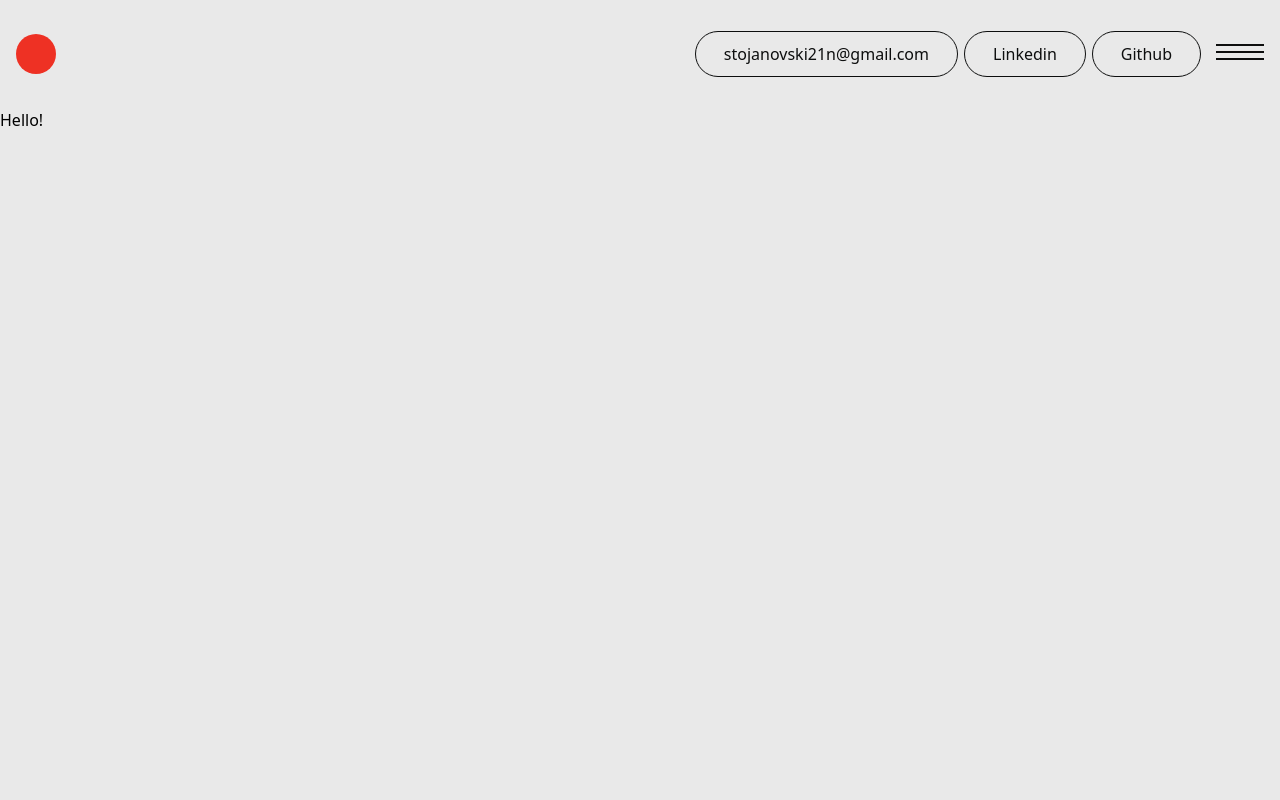
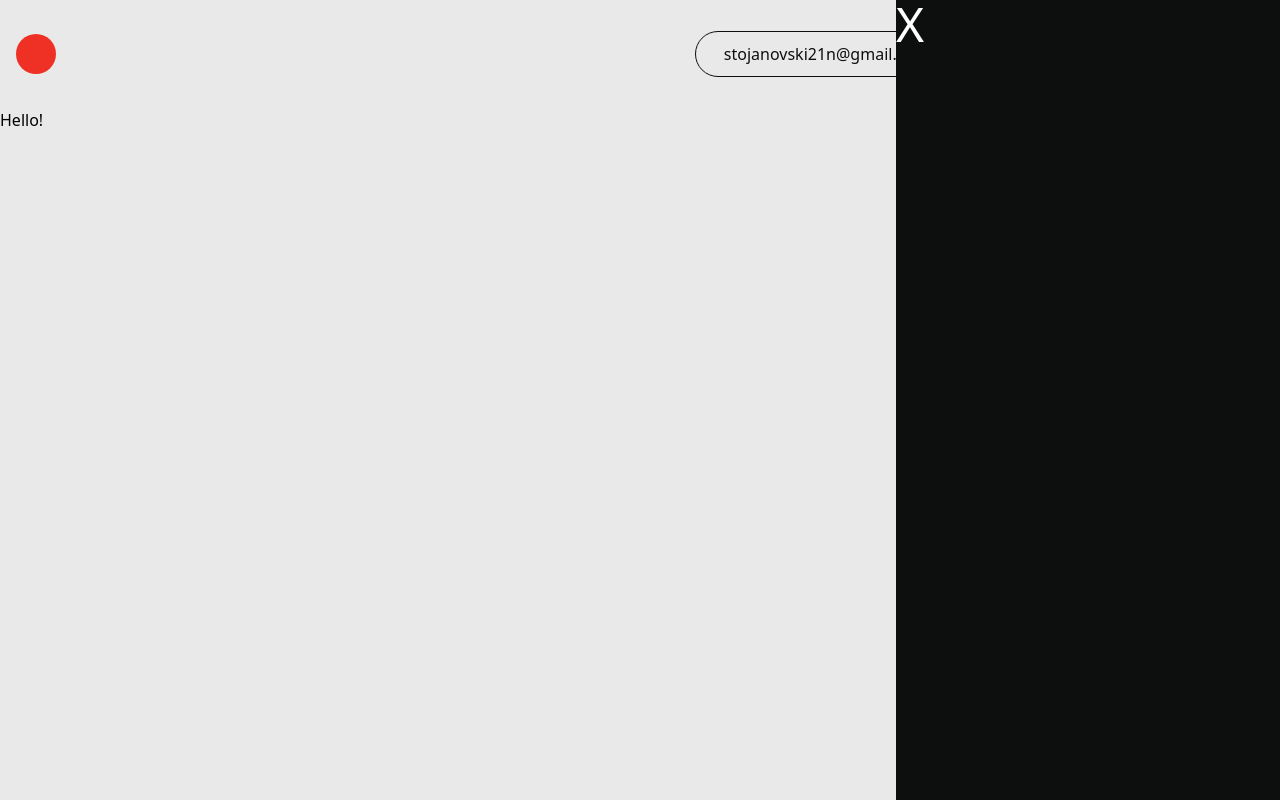
Before and after one commit to Niko21122323/portfolio-project-nikola, a Next.js app: page / in a window 1280 px wide. Both pictures are taken after a click on the button 1240 px from the left and 52 px from the top of the page. Built offline with nearby package versions, Linux system fonts and the light colour scheme.

Commit message:
created the animation for opening and closing the menu

```diff
--- a/app/layout.tsx
+++ b/app/layout.tsx
@@ -26,7 +26,7 @@ export default function RootLayout({
   return (
     <html lang="en">
       <body
-        className={`${geistSans.variable} ${geistMono.variable} antialiased bg-body`}
+        className={`${geistSans.variable} ${geistMono.variable} antialiased bg-body overflow-x-clip`}
       >
         <Navbar />
         {children}
--- a/components/HamburgerMenu.tsx
+++ b/components/HamburgerMenu.tsx
@@ -1,7 +1,8 @@
-const HamburgerMenu = () => {
+const HamburgerMenu = ({ clickEvent }: { clickEvent: () => void }) => {
   return (
     <button
       type="button"
+      onClick={clickEvent}
       className="relative overflow-hidden w-12 h-4 cursor-pointer"
     >
       <div className="absolute top-0 left-0 h-0.5 w-full bg-dark"></div>
--- a/components/Navbar.tsx
+++ b/components/Navbar.tsx
@@ -1,9 +1,44 @@
+"use client";
+
+import { useState } from "react";
+import { motion, AnimatePresence } from "framer-motion";
 import ButtonPrimary from "./ButtonPrimary";
 import HamburgerMenu from "./HamburgerMenu";
 
 const Navbar = () => {
+  const [isMenuOpen, setIsMenuOpen] = useState(false);
+
+  const screenHeight =
+    typeof window !== "undefined" ? window.innerHeight : 1000;
+  const initialPath = `M100 0 L100 ${screenHeight} Q-100 ${screenHeight / 2} 100 0`;
+  const targetPath = `M100 0 L100 ${screenHeight} Q100 ${screenHeight / 2} 100 0`;
+
+  const menuSlide = {
+    initial: { x: "calc(100% + 100px)" },
+    enter: { x: "0", transition: { duration: 0.8, ease: [0.76, 0, 0.24, 1] } },
+    exit: {
+      x: "calc(100% + 100px)",
+      transition: { duration: 0.8, ease: [0.76, 0, 0.24, 1] },
+    },
+  };
+
+  const curve = {
+    initial: {
+      d: initialPath,
+    },
+    enter: {
+      d: targetPath,
+      transition: { duration: 1, ease: [0.76, 0, 0.24, 1] },
+    },
+    exit: {
+      d: initialPath,
+      transition: { duration: 0.8, ease: [0.76, 0, 0.24, 1] },
+    },
+  };
+
   return (
-    <nav>
+    <>
+      <nav className="">
         <div className="container mx-auto px-4">
           <div className="flex items-center justify-between py-8">
             <div className="bg-primary rounded-full size-10"></div>
@@ -11,22 +46,50 @@ const Navbar = () => {
               <div className="w-fit">
                 <ButtonPrimary
                   title="stojanovski21n@gmail.com"
-                link="mainto:stojanovski21n@gmail.com"
+                  link="mailto:stojanovski21n@gmail.com"
                 />
               </div>
               <div className="w-fit">
-              <ButtonPrimary title="Linkedin" link="linkedin.com" />
+                <ButtonPrimary title="Linkedin" link="https://linkedin.com" />
               </div>
               <div className="w-fit">
-              <ButtonPrimary title="Github" link="github.com" />
+                <ButtonPrimary title="Github" link="https://github.com" />
               </div>
               <div className="ml-2">
-              <HamburgerMenu />
+                <HamburgerMenu clickEvent={() => setIsMenuOpen(!isMenuOpen)} />
               </div>
             </div>
           </div>
         </div>
       </nav>
+
+      <AnimatePresence mode="wait">
+        {isMenuOpen && (
+          <motion.aside
+            variants={menuSlide}
+            initial="initial"
+            animate="enter"
+            exit="exit"
+            className="fixed right-0 top-0 h-screen w-[30%] bg-dark z-50"
+          >
+            <svg className="absolute top-0 left-[-99px] w-[100px] h-full fill-dark stroke-none pointer-events-none">
+              <motion.path
+                variants={curve}
+                initial="initial"
+                animate="enter"
+                exit="exit"
+              />
+            </svg>
+            <button
+              onClick={() => setIsMenuOpen(false)}
+              className="text-white text-5xl"
+            >
+              X
+            </button>
+          </motion.aside>
+        )}
+      </AnimatePresence>
+    </>
   );
 };
 
--- a/package.json
+++ b/package.json
@@ -9,6 +9,9 @@
     "lint": "eslint"
   },
   "dependencies": {
+    "@gsap/react": "^2.1.2",
+    "framer-motion": "^12.23.25",
+    "gsap": "^3.14.1",
     "next": "16.0.7",
     "react": "19.2.0",
     "react-dom": "19.2.0"
```
Also changed, not shown: 1 other file (tests, documents, lock files or other folders). Lines whose indentation alone changed are shown as unchanged.
